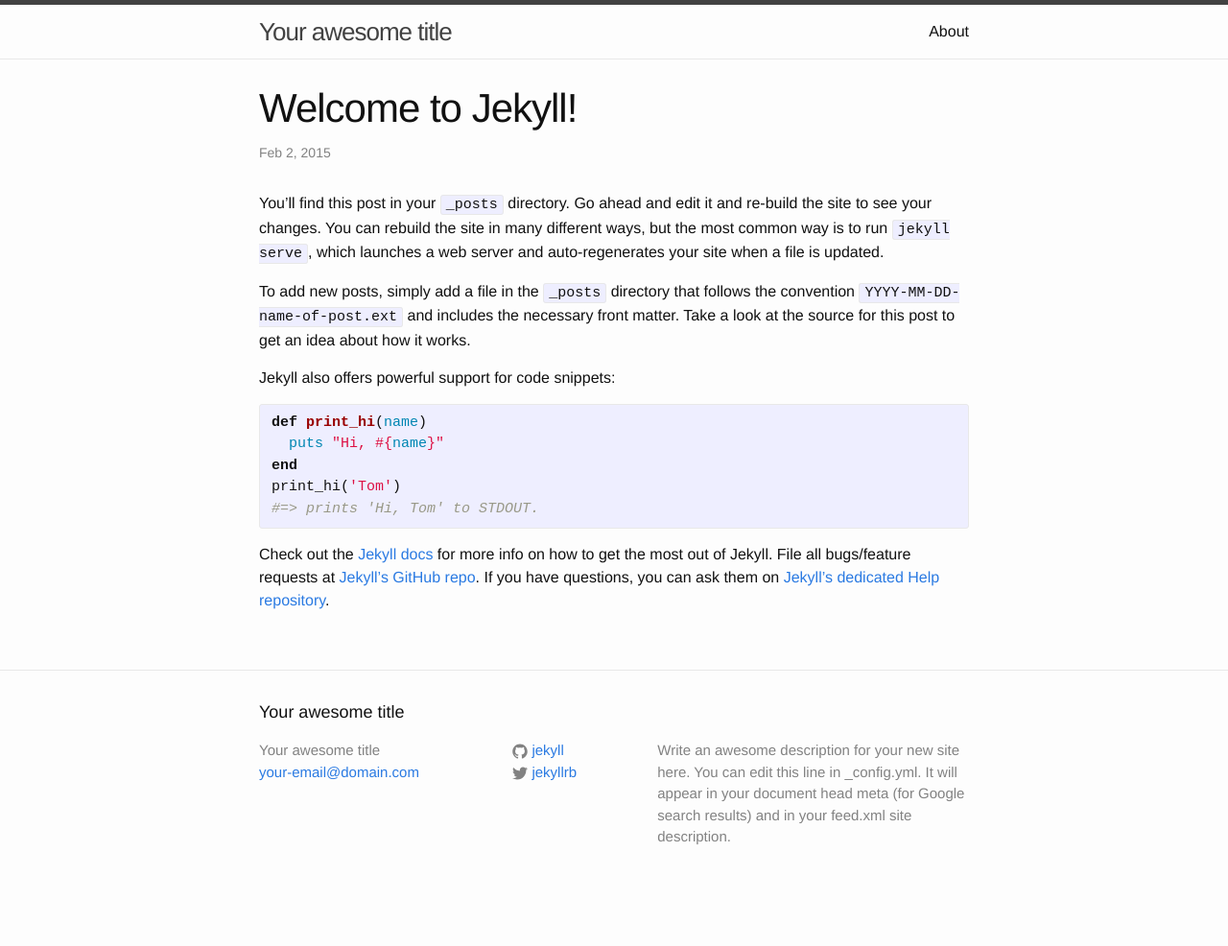
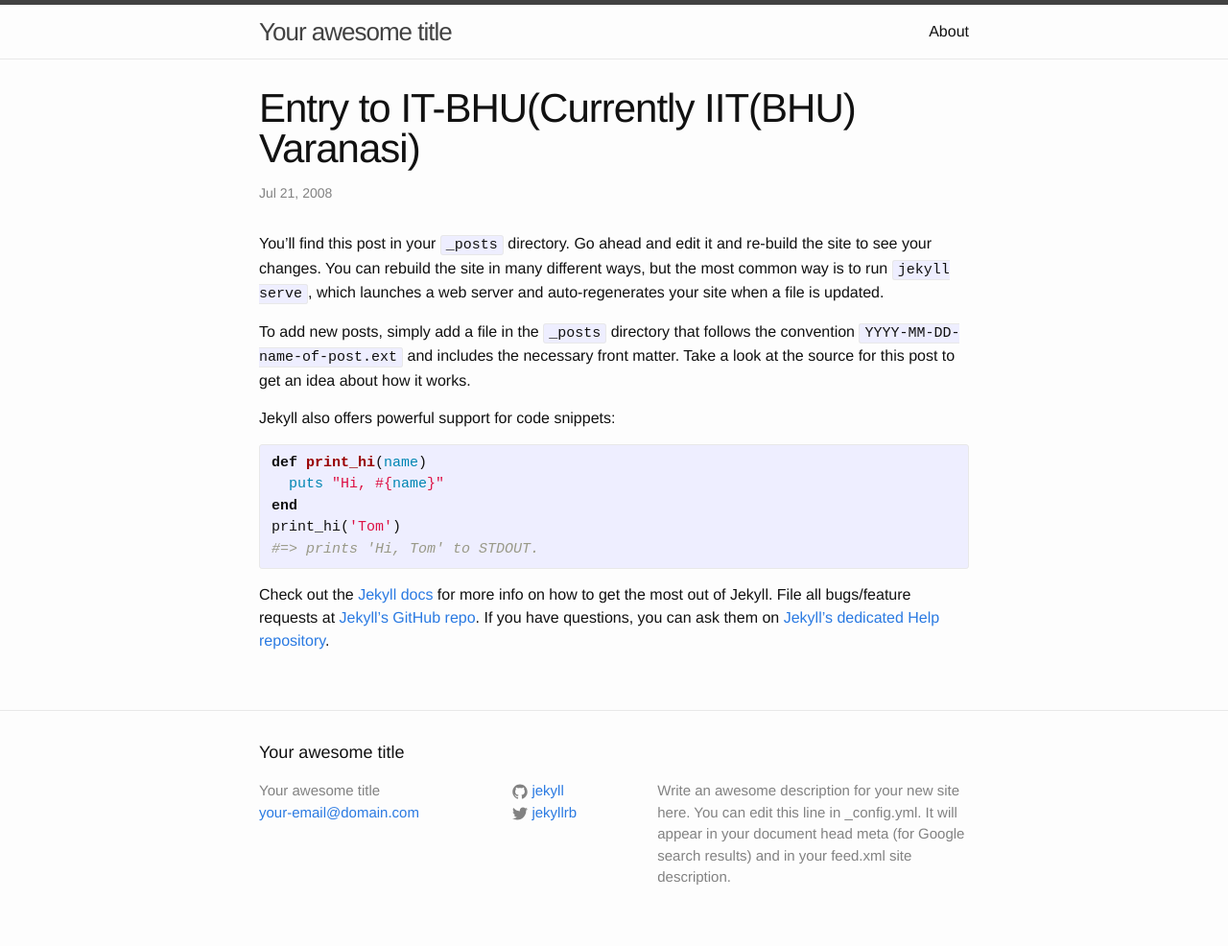
Before and after one commit to rteja91/rteja91.github.io, a Jekyll site: the page built from _posts/2008-07-21-Entry-to-itbhu.markdown, in a window 1280 px wide. Shown: the whole page at 96% size. Built offline with Jekyll 4.4.1, drawn with Linux system fonts in a browser that asks for light colours; before the commit the page ends 944 px from its top, so only the background shows below that.

Commit message:
Add College Entry

```diff
--- a/_posts/2015-02-02-welcome-to-jekyll.markdown
+++ b/_posts/2008-07-21-Entry-to-itbhu.markdown
@@ -1,8 +1,8 @@
 ---
 layout: post
-title:  "Welcome to Jekyll!"
-date:   2015-02-02 12:21:29
-categories: jekyll update
+title:  "Entry to IT-BHU(Currently IIT(BHU) Varanasi)"
+date:   2008-07-21 12:21:29
+categories: Engineering Life entry
 ---
 You’ll find this post in your `_posts` directory. Go ahead and edit it and re-build the site to see your changes. You can rebuild the site in many different ways, but the most common way is to run `jekyll serve`, which launches a web server and auto-regenerates your site when a file is updated.
 
```
